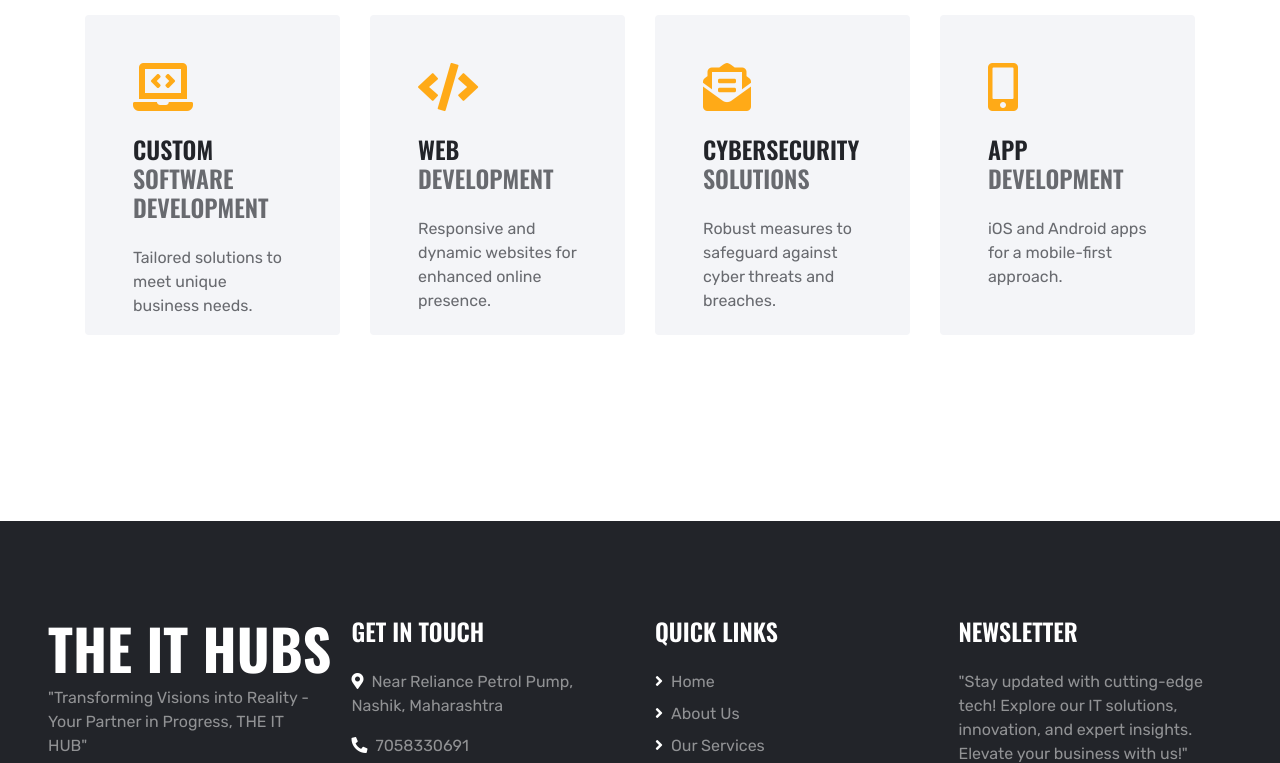
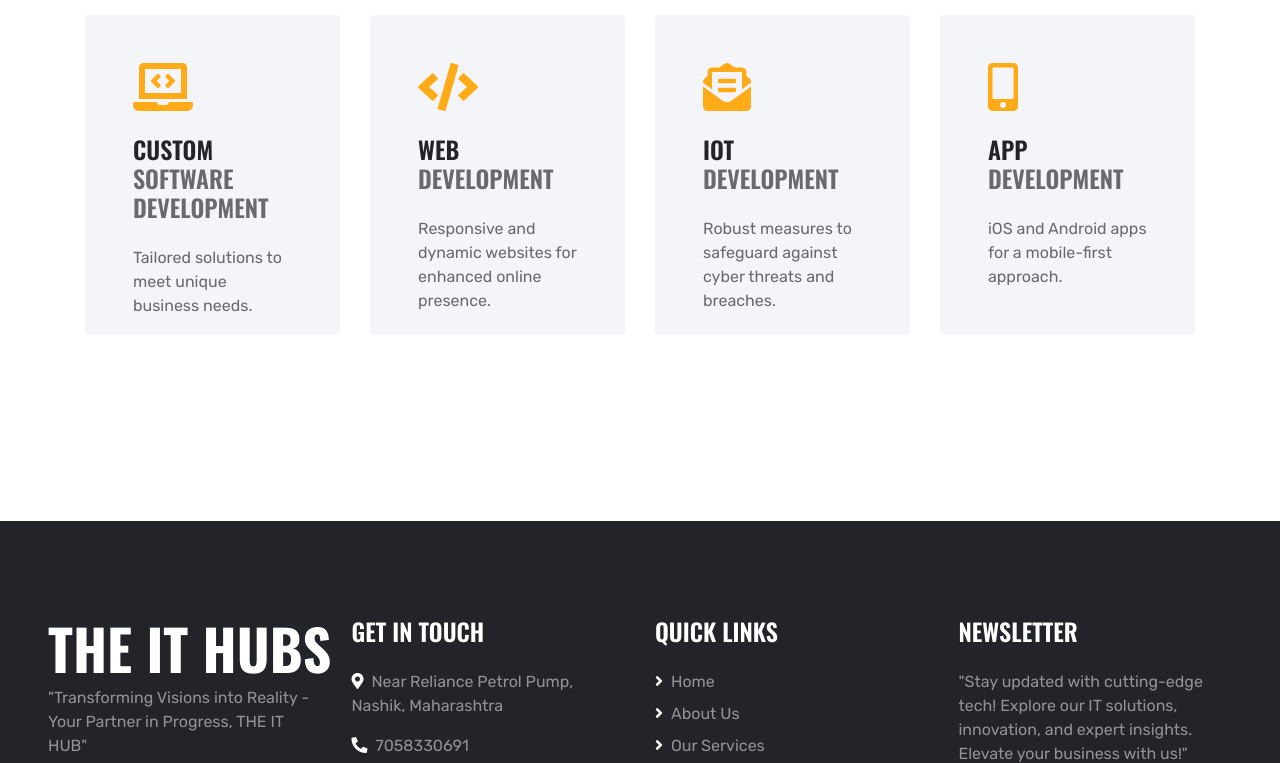
Before and after one commit to Saurabh9292/Internship, a plain HTML site: page service.html in a window 1280 px wide. Shown: the part 800-1563 px from the top of the page. Drawn offline with nearby package versions, Linux system fonts and the light colour scheme.

Commit message:
Update service.html

```diff
--- a/service.html
+++ b/service.html
@@ -99,7 +99,7 @@
                 <div class="col-lg-3 mb-2">
                     <div class="service-item rounded p-5 mb-4">
                         <i class="fa fa-3x fa-envelope-open-text text-primary mb-4"></i>
-                        <h4 class="text-uppercase mb-4">Cybersecurity <span class="d-block text-body">Solutions</span></h4>
+                        <h4 class="text-uppercase mb-4">IOT <span class="d-block text-body">Development</span></h4>
                         <p class="m-0">Robust measures to safeguard against cyber threats and breaches.</p>
                     </div>
                 </div>
```
